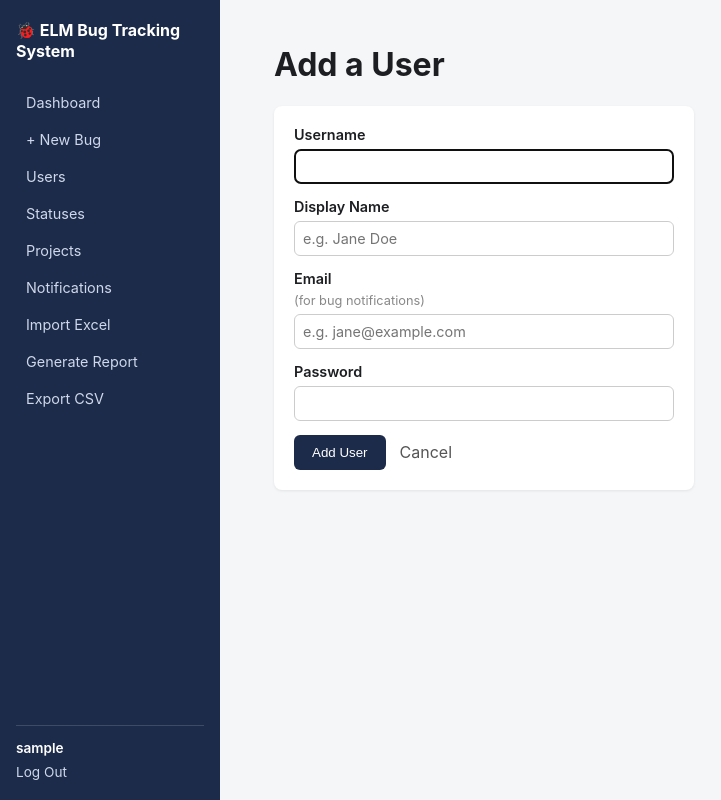
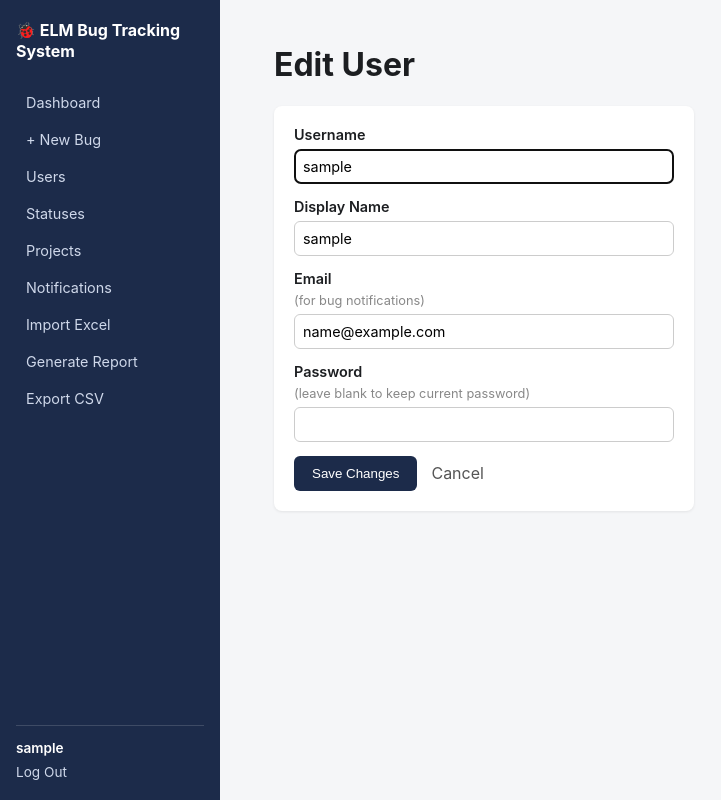
Before and after one commit to jagatheeshkk-ics/Testproject, a Flask app: page /users/1/edit in a window 1280 px wide. Shown: the whole page, without its empty margins (0-721 px from the left). Run offline with Flask 3, Linux system fonts and the light colour scheme; the visitor is signed in with stand-in values (Sample User, id 1).

Commit message:
Add edit and delete to the Users module

```diff
--- a/bugtrackerapp/templates/user_form.html
+++ b/bugtrackerapp/templates/user_form.html
@@ -1,29 +1,29 @@
 {% extends "base.html" %}
-{% block title %}Add User · ELM Bug Tracking System{% endblock %}
+{% block title %}{{ "Edit User" if user else "Add User" }} · ELM Bug Tracking System{% endblock %}
 {% block content %}
-  <h1>Add a User</h1>
+  <h1>{{ "Edit User" if user else "Add a User" }}</h1>
 
   <form class="bug-form" method="post" style="max-width: 420px;">
     {% if error %}<p class="error">{{ error }}</p>{% endif %}
 
     <label>Username
-      <input type="text" name="username" required autofocus>
+      <input type="text" name="username" required autofocus value="{{ user.username if user else '' }}">
     </label>
 
     <label>Display Name
-      <input type="text" name="display_name" placeholder="e.g. Jane Doe">
+      <input type="text" name="display_name" placeholder="e.g. Jane Doe" value="{{ user.display_name if user else '' }}">
     </label>
 
     <label>Email <span class="optional">(for bug notifications)</span>
-      <input type="email" name="email" placeholder="e.g. jane@example.com">
+      <input type="email" name="email" placeholder="e.g. jane@example.com" value="{{ user.email if user else '' }}">
     </label>
 
-    <label>Password
-      <input type="password" name="password" required>
+    <label>Password {% if user %}<span class="optional">(leave blank to keep current password)</span>{% endif %}
+      <input type="password" name="password" {% if not user %}required{% endif %}>
     </label>
 
     <div class="form-actions">
-      <button type="submit">Add User</button>
+      <button type="submit">{{ "Save Changes" if user else "Add User" }}</button>
       <a href="{{ url_for('users') }}">Cancel</a>
     </div>
   </form>
```
